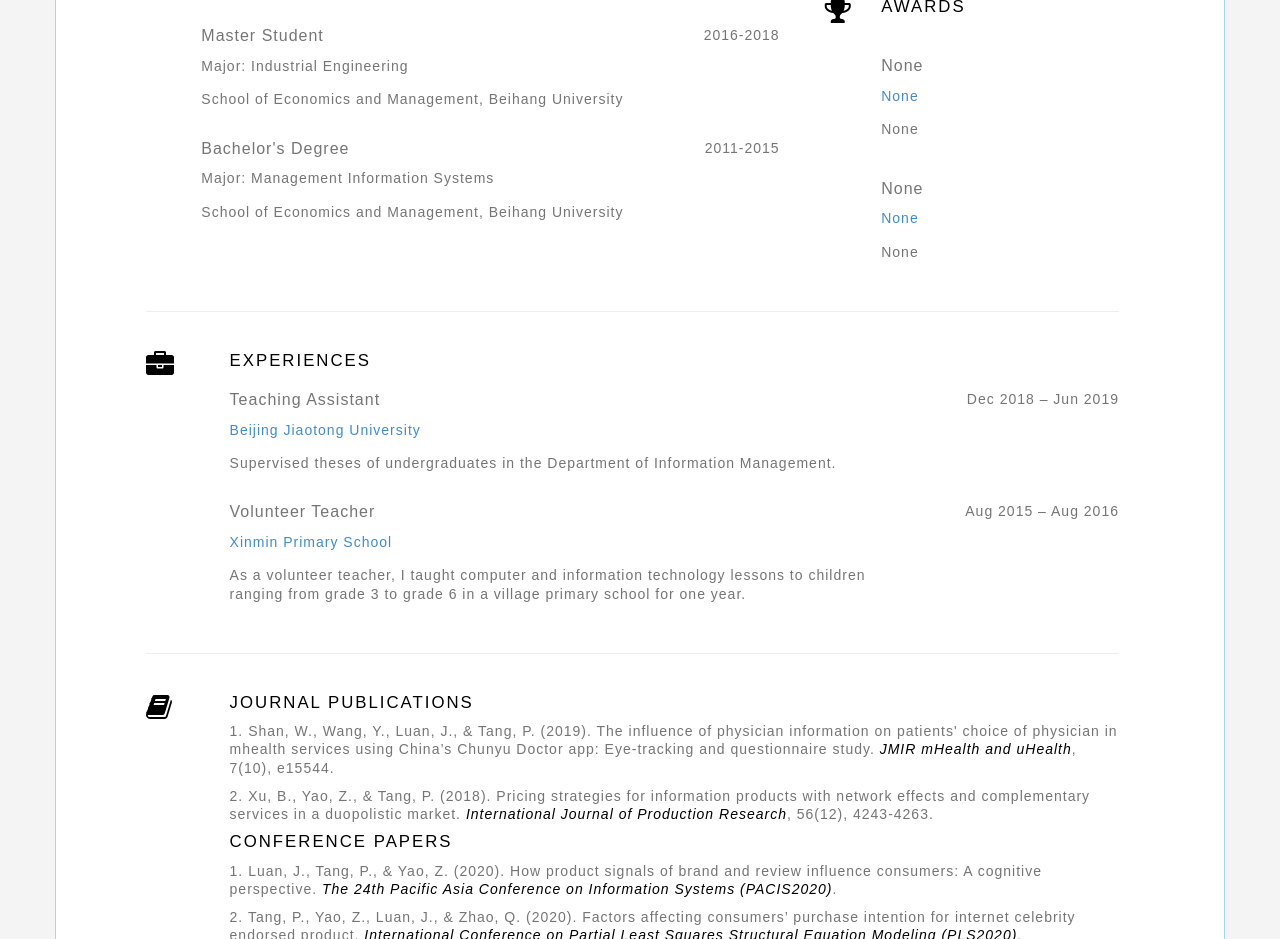
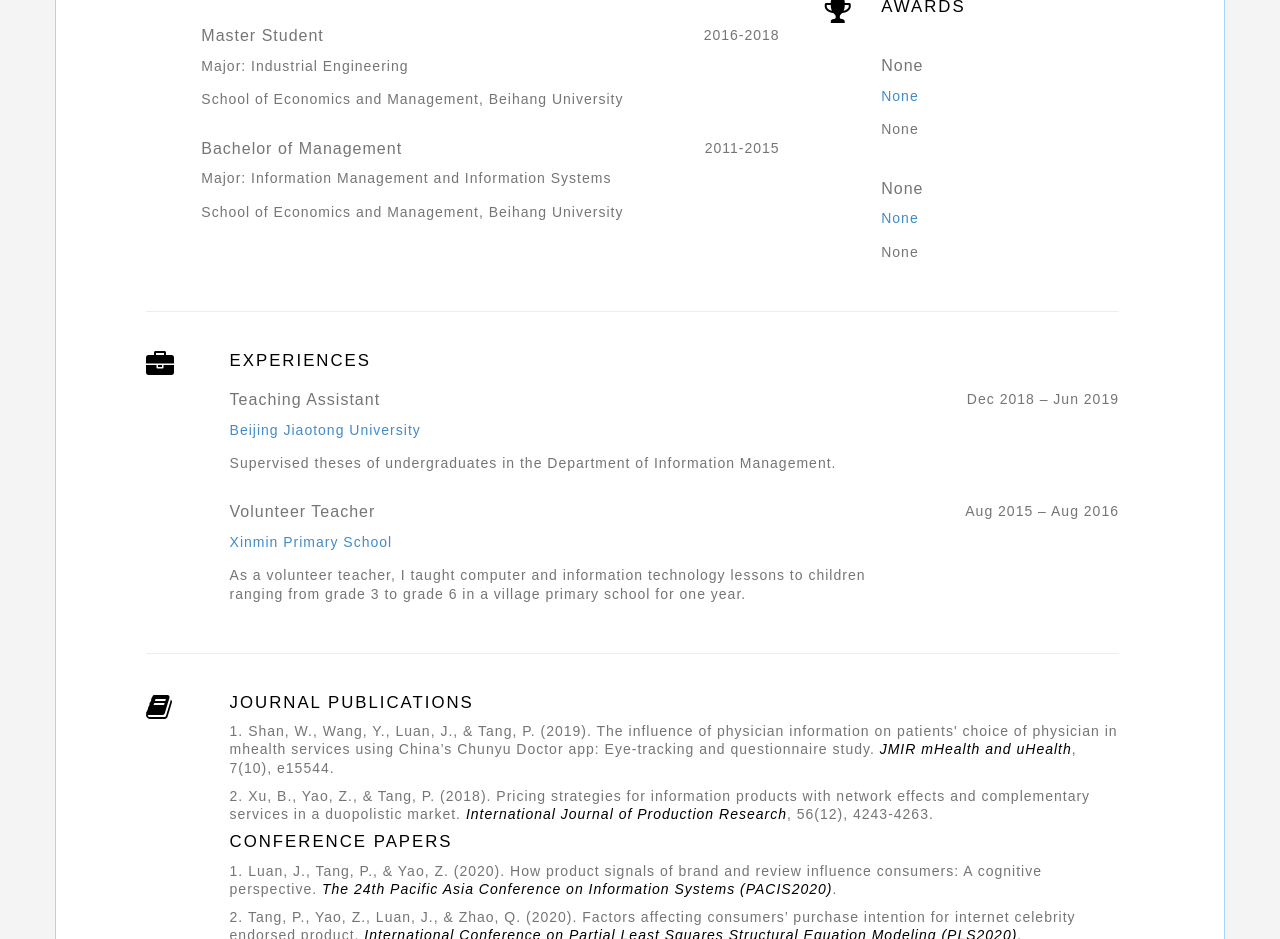
Before and after one commit to pengfeitang/pengfeitang.github.io, a plain HTML site: page index.html in a window 1280 px wide. Shown: the part 800-1739 px from the top of the page. Drawn offline with Linux system fonts and the light colour scheme; a web font is replaced by a local one.

Commit message:
Update index.html

```diff
--- a/index.html
+++ b/index.html
@@ -150,8 +150,8 @@ My research interests include adoption of IS/IT, design of online platform IT ar
 
 				<div class="row">
 					<div class="col-md-9">
-						<h4>Bachelor's Degree</h4>
-						<p class="sub">Major: Management Information Systems
+						<h4>Bachelor of Management</h4>
+						<p class="sub">Major: Information Management and Information Systems
 						</p>
 						<p>School of Economics and Management, Beihang University</p>
 					</div>
```
